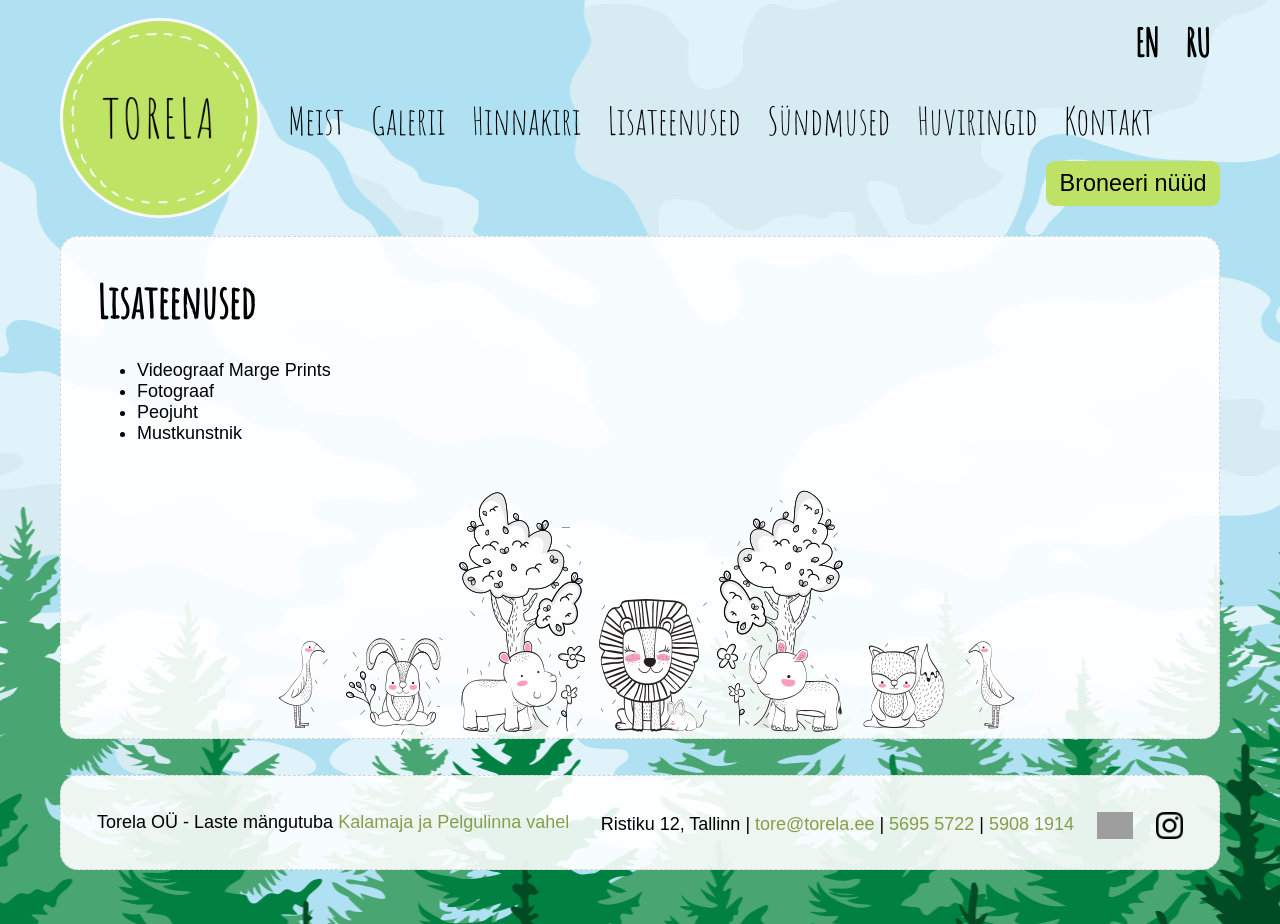
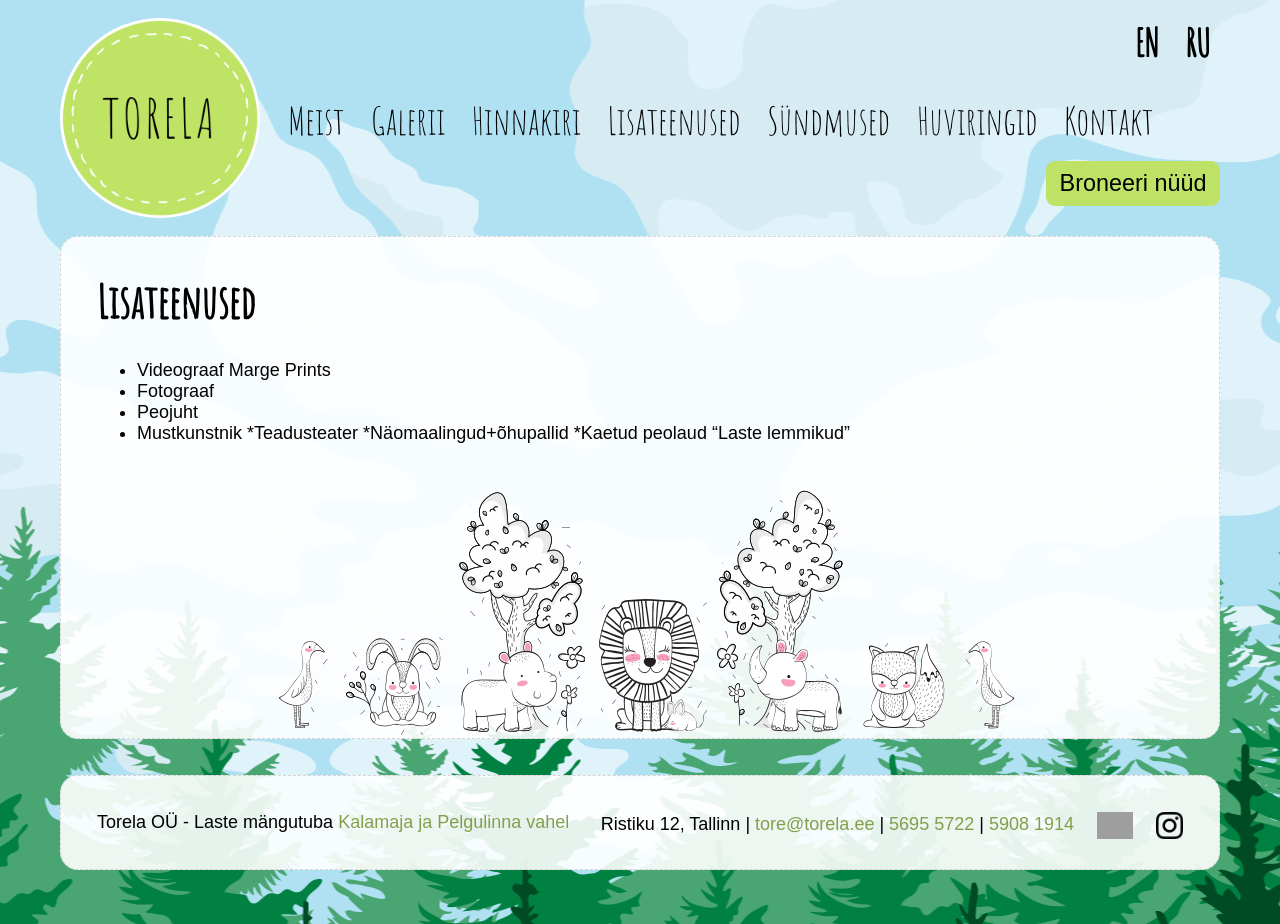
Before and after one commit to mypsik/torela, a Jekyll site: the page built from lisateenused/index.md, in a window 1280 px wide. Built offline with Jekyll 4.4.1, drawn with Linux system fonts in a browser that asks for light colours; a script that is not in the unit is left out; grey boxes are pictures that could not be loaded.

Commit message:
lisasin juurde

```diff
--- a/lisateenused/index.md
+++ b/lisateenused/index.md
@@ -11,3 +11,6 @@
 * Fotograaf
 * Peojuht
 * Mustkunstnik
+*Teadusteater
+*Näomaalingud+õhupallid
+*Kaetud peolaud "Laste lemmikud"
```
